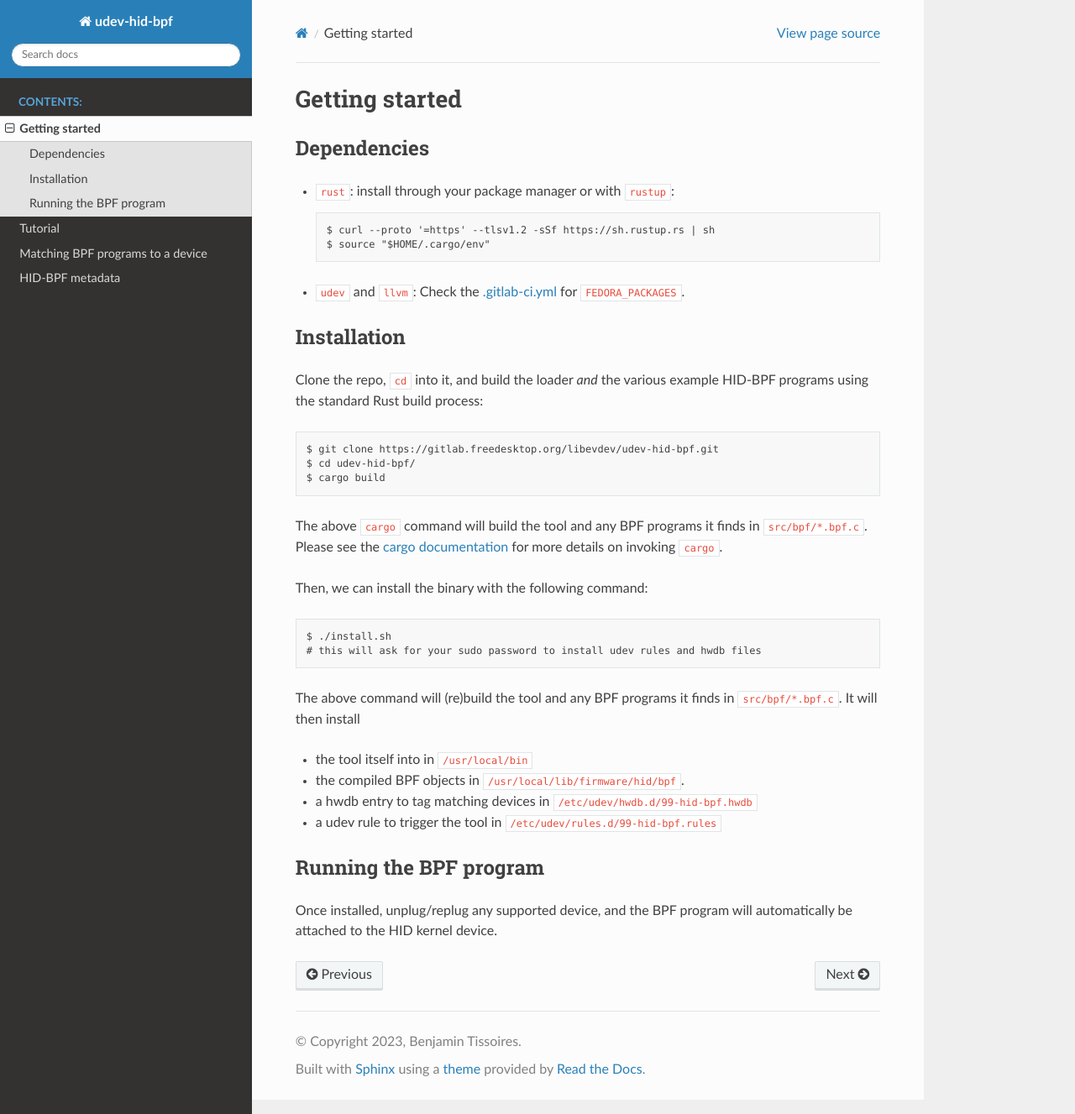
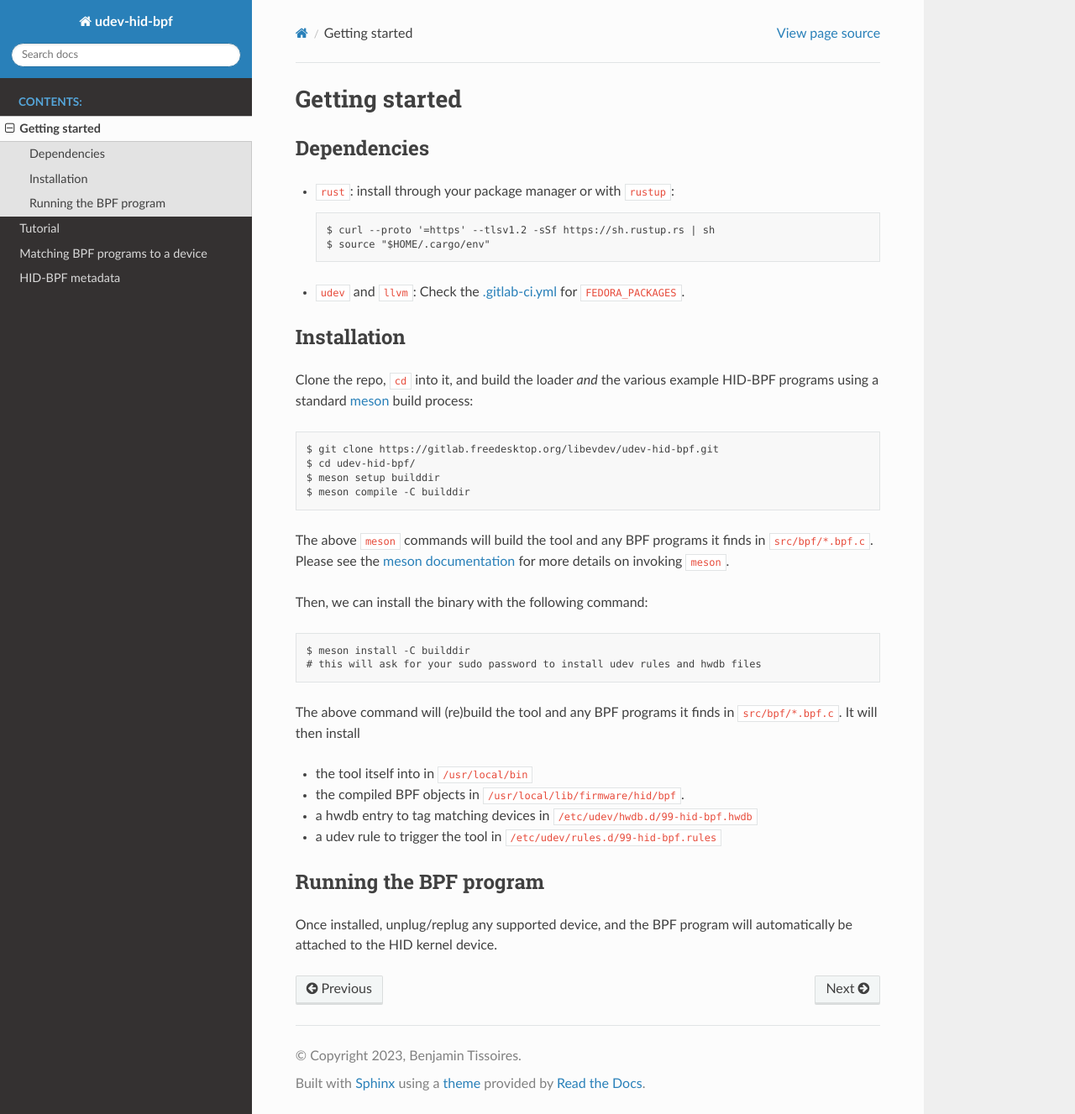
Before and after one commit to icecream95/udev-hid-bpf, a Sphinx documentation site: the page built from doc/getting-started.rst, in a window 1280 px wide and 1327 px high. Shown: the whole window at 84% size. Built offline with Sphinx 7.4.7 and the Read the Docs theme 2.0.0, drawn with Linux system fonts in a browser that asks for light colours.

Commit message:
doc: update from cargo to meson
Signed-off-by: Peter Hutterer <peter.hutterer@who-t.net>

```diff
--- a/doc/getting-started.rst
+++ b/doc/getting-started.rst
@@ -21,18 +21,19 @@ Installation
 ------------
 
 Clone the repo, ``cd`` into it, and build the loader *and* the various example HID-BPF programs
-using the standard Rust build process::
+using a standard `meson <https://mesonbuild.com/>`_ build process::
 
    $ git clone https://gitlab.freedesktop.org/libevdev/udev-hid-bpf.git
    $ cd udev-hid-bpf/
-   $ cargo build
+   $ meson setup builddir
+   $ meson compile -C builddir
 
-The above ``cargo`` command will build the tool and any BPF programs it finds in ``src/bpf/*.bpf.c``.
-Please see the `cargo documentation <https://doc.rust-lang.org/cargo/>`_ for more details on invoking ``cargo``.
+The above ``meson`` commands will build the tool and any BPF programs it finds in ``src/bpf/*.bpf.c``.
+Please see the `meson documentation <https://mesonbuild.com/>`_ for more details on invoking ``meson``.
 
 Then, we can install the binary with the following command::
 
-   $ ./install.sh
+   $ meson install -C builddir
    # this will ask for your sudo password to install udev rules and hwdb files
 
 The above command will (re)build the tool and any BPF programs it finds in ``src/bpf/*.bpf.c``.
```
